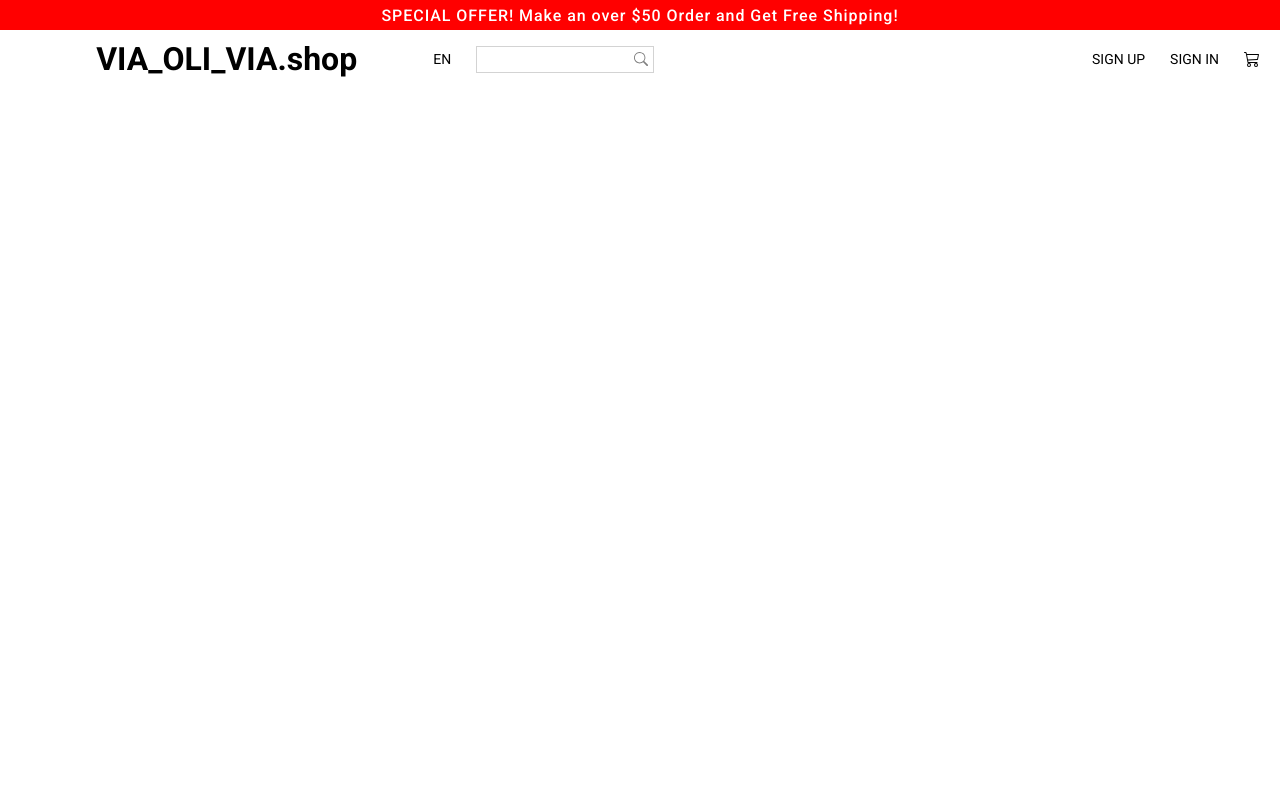
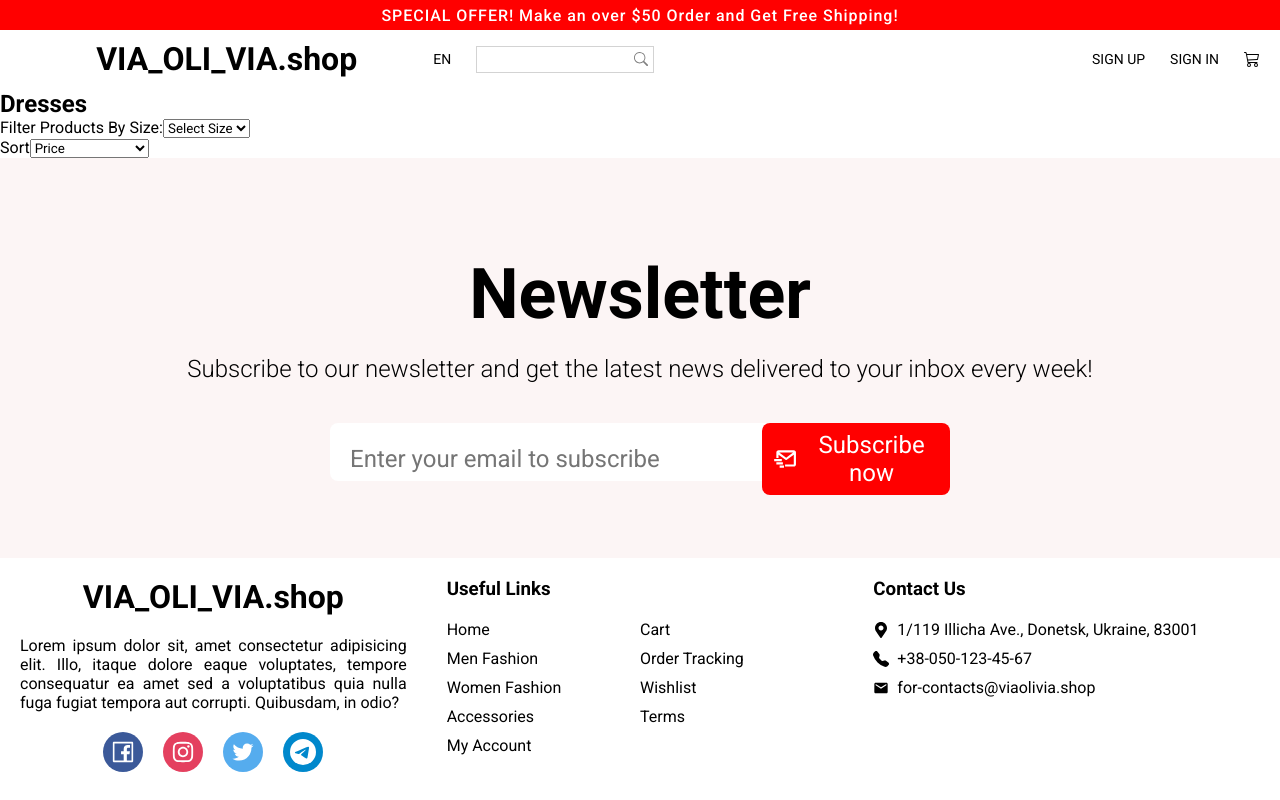
Before and after one commit to VladimirVolvakov/online-shopping-mern-app, a React (Create React App) app: page / in a window 1280 px wide. Built offline with nearby package versions, Linux system fonts and the light colour scheme.

Commit message:
feat: add markup for Productfilter component; import ProductFilter, Newsletter & Footer components to ProductCatalog

```diff
--- a/src/components/Products.jsx
+++ b/src/components/FavouriteProducts.jsx
@@ -1,11 +1,11 @@
 // Styles:
-import { Container, Title } from "./Products.styles";
+import { Container, Title } from "./FavouriteProducts.styles";
 // Component:
 import ProductItem from "./ProductItem";
 // Data:
 import { popularProducts } from "../data";
 
-const Products = () => {
+const FavouriteProducts = () => {
   return (
     <section id="products">
       <Title>FAVOURITES</Title>
@@ -16,4 +16,4 @@ const Products = () => {
   );
 };
 
-export default Products;
+export default FavouriteProducts;
--- /dev/null
+++ b/src/components/ProductFilter.jsx
@@ -0,0 +1,37 @@
+// Styles:
+import { Container, Title, FilterContainer, Filter, FilterText, Select, Option } from "./ProductFilter.styles";
+
+const ProductFilter = () => {
+  return (
+    <Container>
+      <Title>Dresses</Title>
+      <FilterContainer>
+        <Filter>
+          <FilterText>Filter Products By Size:</FilterText>
+          <Select>
+            <Option disabled selected>
+              Select Size
+            </Option>
+            <Option>XS</Option>
+            <Option>S</Option>
+            <Option>M</Option>
+            <Option>L</Option>
+            <Option>XL</Option>
+          </Select>
+        </Filter>
+        <Filter>
+          <FilterText>Sort</FilterText>
+          <Select>
+            <Option selected disabled>
+              Price
+            </Option>
+            <Option>Price asc. (1-9)</Option>
+            <Option>Price desc. (9-1)</Option>
+          </Select>
+        </Filter>
+      </FilterContainer>
+    </Container>
+  );
+};
+
+export default ProductFilter;
--- /dev/null
+++ b/src/components/ProductFilter.styles.js
@@ -0,0 +1,15 @@
+import styled from "styled-components";
+
+export const Container = styled.div``;
+
+export const Title = styled.h2``;
+
+export const FilterContainer = styled.div``;
+
+export const Filter = styled.div``;
+
+export const FilterText = styled.span``;
+
+export const Select = styled.select``;
+
+export const Option = styled.option``;
--- a/src/pages/Home.jsx
+++ b/src/pages/Home.jsx
@@ -4,7 +4,7 @@ import Footer from "../components/Footer";
 import Navbar from "../components/Navbar";
 import Newsletter from "../components/Newsletter";
 import Offer from "../components/Offer";
-import Products from "../components/Products";
+import FavouriteProducts from "../components/FavouriteProducts";
 import Slider from "../components/Slider";
 
 const Home = () => {
@@ -14,7 +14,7 @@ const Home = () => {
       <Navbar />
       <Slider />
       <Categories />
-      <Products />
+      <FavouriteProducts />
       <Newsletter />
       <Footer />
     </div>
--- a/src/pages/ProductCatalog.jsx
+++ b/src/pages/ProductCatalog.jsx
@@ -1,12 +1,18 @@
 // Components:
+import Footer from "../components/Footer";
 import Navbar from "../components/Navbar";
+import ProductFilter from "../components/ProductFilter";
 import Offer from "../components/Offer";
+import Newsletter from "../components/Newsletter";
 
 const ProductCatalog = () => {
   return (
     <div>
       <Offer />
       <Navbar />
+      <ProductFilter />
+      <Newsletter />
+      <Footer />
     </div>
   );
 };
```
Also changed, not shown: src/components/FavouriteProducts.styles.js (renamed from src/components/Products.styles.js).
